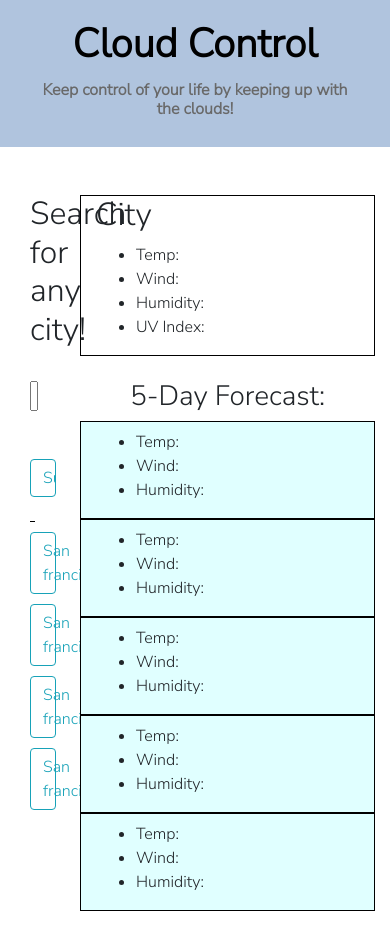
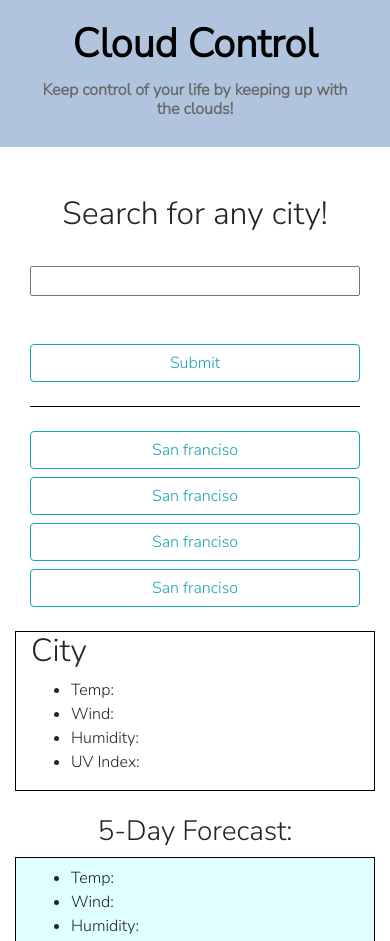
Before and after one commit to AlyLopez02/Cloud-Control, a plain HTML site: page index.html in a window 390 px wide. Shown: the top 941 px of the page. Drawn offline with nearby package versions, Linux system fonts and the light colour scheme.

Commit message:
used more bootstrap classes to increase responsiveness

```diff
--- a/assets/css/style.css
+++ b/assets/css/style.css
@@ -13,10 +13,6 @@ h1 {
     font-weight: bolder;
     color: black;
     padding-bottom: 5px;
-}
-
-h3 {
-    margin-left: 50px;
 }
 
 h6 {
@@ -46,11 +42,3 @@ form {
 #search {
     text-align: center;
 }
-
-#recent-cities {
-    text-align: center;
-}
-
-.city-button {
-    margin: 10px 0px;
-}
--- a/index.html
+++ b/index.html
@@ -31,7 +31,7 @@
             <div class="row">
 
                 <!-- Search container -->
-                <div class="col-2" id="search">
+                <div class="col-md-2" id="search">
                     <div class="container">
                         <!-- Search form -->
                         <form>
@@ -44,20 +44,20 @@
                         </form>
 
                         <!-- Area for buttons to be created-->
-                        <div id="recent-cities">
+                        <div class="mt-4 mb-4" id="recent-cities">
 
-                            <button class="city-button btn btn-outline-info btn-block">San franciso</button>
+                            <button class="btn btn-outline-info btn-block">San franciso</button>
 
-                            <button class="city-button btn btn-outline-info btn-block">San franciso</button>
+                            <button class="btn btn-outline-info btn-block">San franciso</button>
 
-                            <button class="city-button btn btn-outline-info btn-block">San franciso</button>
+                            <button class="btn btn-outline-info btn-block">San franciso</button>
 
-                            <button class="city-button btn btn-outline-info btn-block">San franciso</button>
+                            <button class="btn btn-outline-info btn-block">San franciso</button>
                         </div>
                     </div>
                 </div>
 
-                <div class="col-10" id="weather">
+                <div class="col-md-10" id="weather">
                     <div class="row-cols-auto">
                         <div class="container" id="main-weather">
                             <h2>City</h2>
@@ -72,8 +72,11 @@
                     </div>
 
                     <br>
-                    <h3>5-Day Forecast:</h3>
+
+
                     <div class="row-cols-auto">
+                        <h3 class="text-center" >5-Day Forecast:</h3>
+
                         <div class="container" id="day1">
                             <h5></h5>
                             <ul>
```
